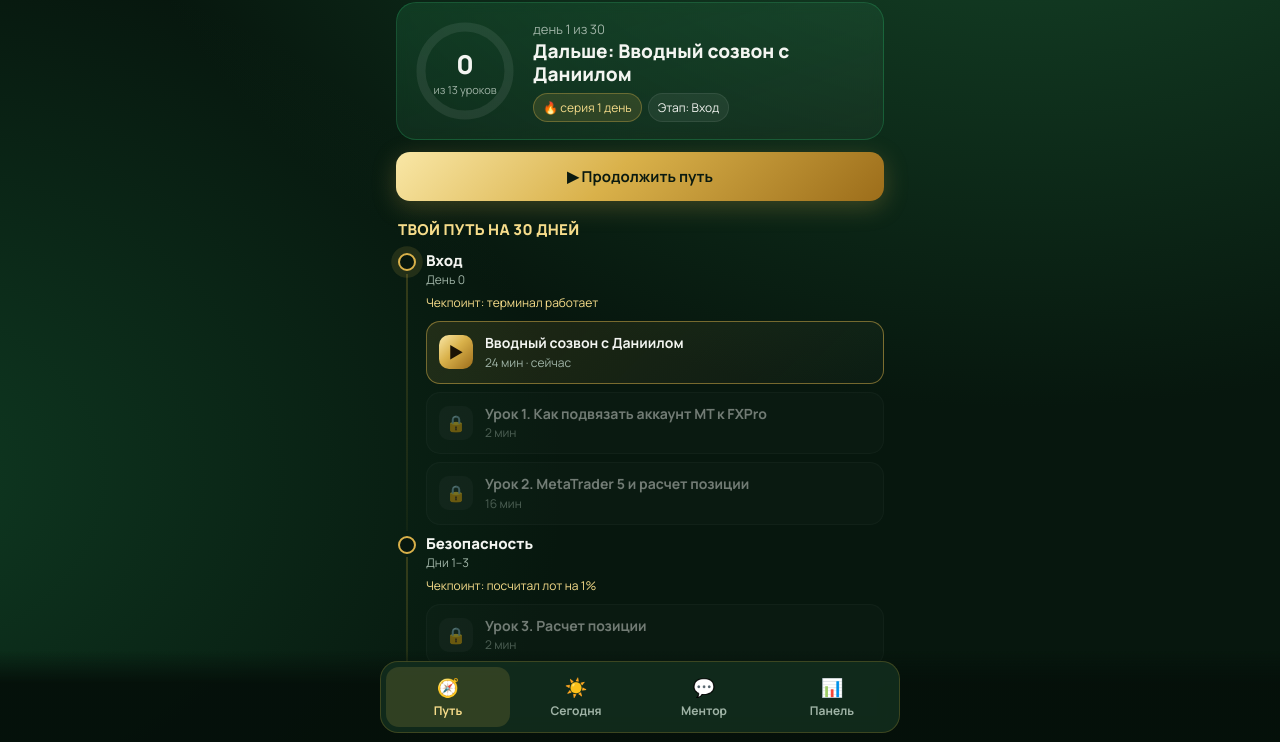
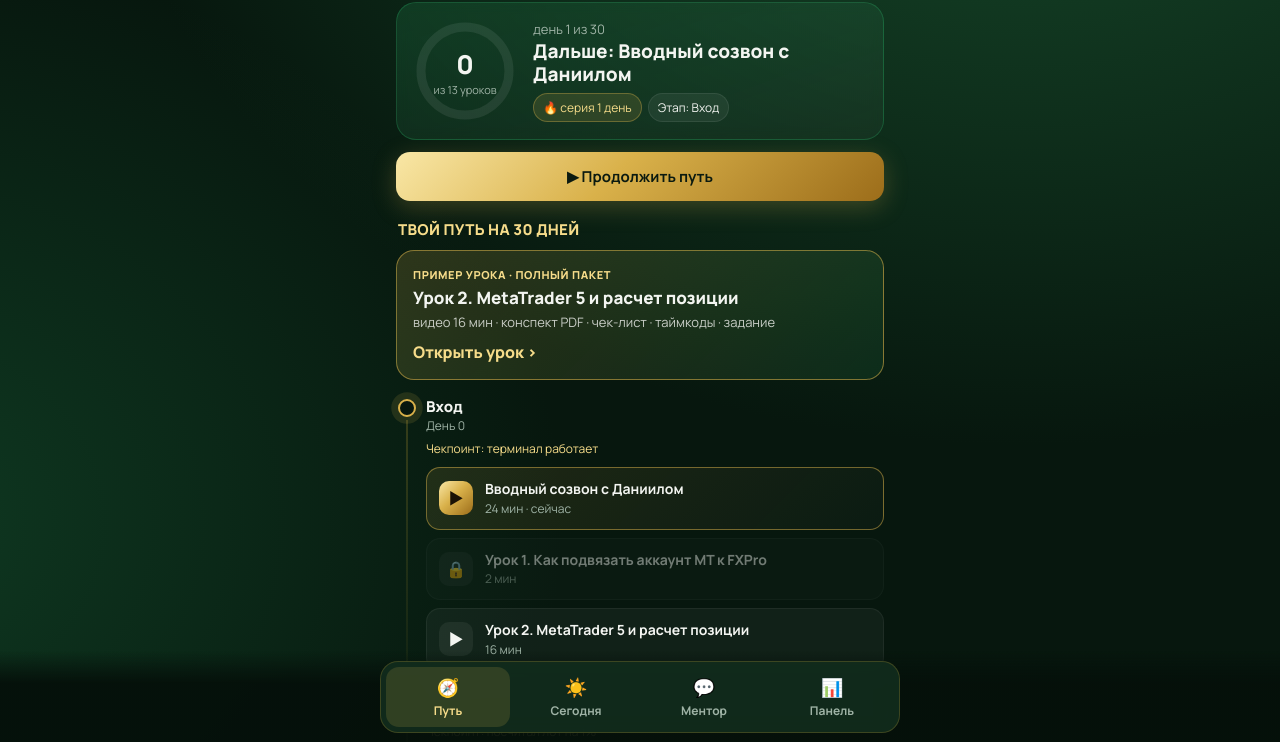
Before and after one commit to aniordoan-frame/focus-mentor-demo, a plain HTML site: page index.html in a window 1280 px wide. Shown: the part 57-799 px from the top of the page. Drawn offline with Linux system fonts and the light colour scheme.

Commit message:
lesson example: open without lock, banner on path
Co-Authored-By: Claude Opus 5.5 <noreply@anthropic.com>

```diff
--- a/index.html
+++ b/index.html
@@ -78,6 +78,9 @@ h2{font-size:15px;font-weight:800;margin:18px 2px 10px;letter-spacing:.3px;text-
 .tcs{display:flex;flex-direction:column;gap:2px}
 .tcb{display:flex;gap:10px;text-align:left;background:none;border:0;border-bottom:1px solid rgba(255,255,255,.06);color:inherit;font:500 13.5px Manrope,sans-serif;padding:7px 2px;cursor:pointer}
 .tcb b{color:var(--gold2);min-width:42px;font-weight:700}
+.exl{margin:0 0 16px;padding:16px;border-radius:18px;border:1px solid rgba(217,177,74,.55);background:linear-gradient(135deg,rgba(217,177,74,.18),rgba(47,191,113,.10));cursor:pointer}
+.exk{font-size:11px;font-weight:800;letter-spacing:.6px;color:var(--gold2)}.ext{font-size:17px;font-weight:800;margin:4px 0}
+.exm{font-size:13px;opacity:.8}.exb{margin-top:10px;font-weight:800;color:var(--gold2)}
 .blk{margin-bottom:14px}.bh{font-size:13px;font-weight:800;margin-bottom:6px;color:var(--gold2)}
 .blk li{list-style:none;padding-left:18px;position:relative;font-size:14px;line-height:1.45;margin-bottom:6px}
 .blk li:before{content:"";position:absolute;left:2px;top:8px;width:7px;height:7px;border-radius:2px;background:var(--goldgrad);transform:rotate(45deg)}
@@ -250,15 +253,18 @@ function renderHero(){
 }
 function renderPath(){
   const ni=nextIdx(); let h="";
+  const ex=L.findIndex(l=>l.video);
+  if(ex>=0) h += `<div class="exl" data-i="${ex}"><div class="exk">ПРИМЕР УРОКА · ПОЛНЫЙ ПАКЕТ</div><div class="ext">${L[ex].title}</div><div class="exm">видео ${L[ex].min} мин · конспект PDF · чек-лист · таймкоды · задание</div><div class="exb">Открыть урок ›</div></div>`;
   STAGES.forEach(st=>{
     const done = st.idx.length && st.idx.every(i=>S.done.includes(i)), cur = st.idx.includes(ni) || (!st.idx.length && ni>=L.length);
     h += `<div class="stage ${done?'done':''} ${cur?'cur':''}"><div class="sdot"></div><div class="sh"><div><div class="sn">${st.n}</div><div class="sd">${st.d}</div></div></div><div class="goal">${st.goal}</div>`;
-    st.idx.forEach(i=>{ const l=L[i], d=S.done.includes(i), c=i===ni, lk=i>ni;
+    st.idx.forEach(i=>{ const l=L[i], d=S.done.includes(i), c=i===ni, lk=i>ni && !l.video;
       h += `<div class="ls ${d?'done':''} ${c?'cur':''} ${lk?'lock':''}" data-i="${i}"><div class="ic">${d?'✓':lk?'🔒':'▶'}</div><div><div class="lt">${l.title}</div><div class="lm">${l.min} мин${d?' · пройден':c?' · сейчас':''}</div></div></div>`; });
     h += `</div>`;
   });
   $("#stages").innerHTML=h;
-  $$(".ls").forEach(e=>e.onclick=()=>{ const i=+e.dataset.i; if(i>nextIdx()){ haptic("no"); toast("Сначала пройди предыдущий урок"); return;} openLesson(i); });
+  $$(".exl").forEach(e=>e.onclick=()=>openLesson(+e.dataset.i));
+  $$(".ls").forEach(e=>e.onclick=()=>{ const i=+e.dataset.i; if(i>nextIdx() && !L[i].video){ haptic("no"); toast("Сначала пройди предыдущий урок"); return;} openLesson(i); });
 }
 function openLesson(i){
   haptic(); const l=L[i], q=l.quiz;
```
